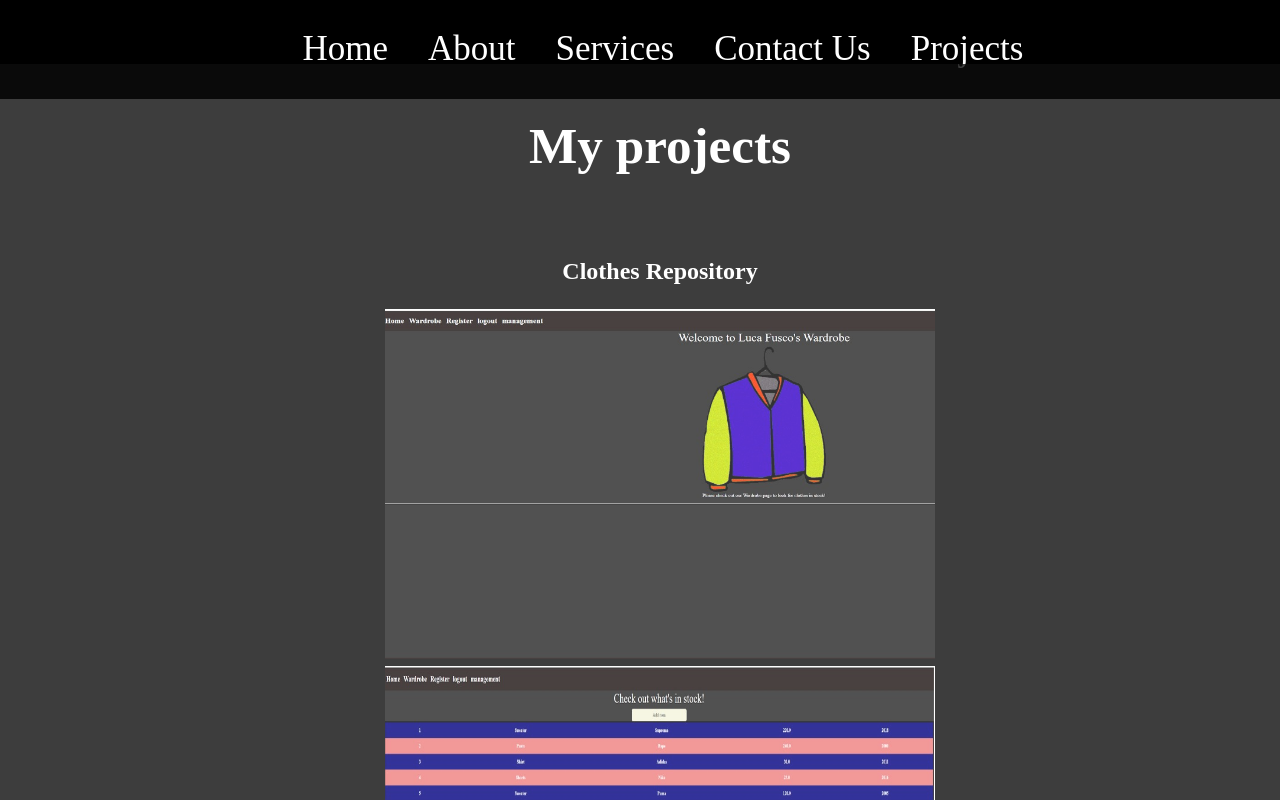
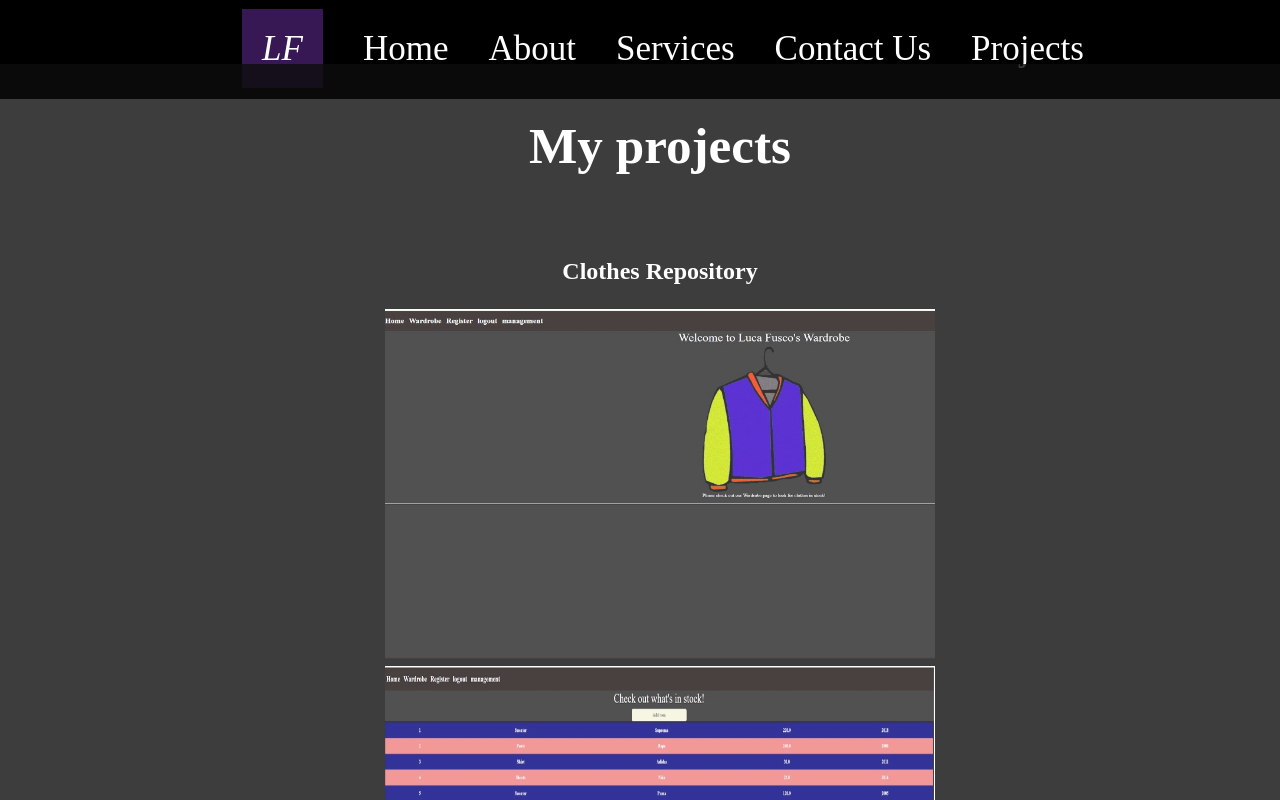
Before and after one commit to LucaFuscoCentennial/portfolio, a React (Vite) app: page /project in a window 1280 px wide. Shown: the top 800 px of the page. Built offline with nearby package versions, Linux system fonts and the light colour scheme.

Commit message:
Thrid  commit

```diff
--- a/components/Layout.jsx
+++ b/components/Layout.jsx
@@ -8,6 +8,7 @@ export default function Layout(){
     return(
       <div>
         <nav className="navb">
+        <Link to="/"><a className="logo">LF</a></Link>
         <Link to="/" >Home</Link>
         <Link to="/about" >About</Link>
         <Link to="/services" >Services</Link>
--- a/src/App.css
+++ b/src/App.css
@@ -122,3 +122,11 @@ opacity: 80%;
 width: 100%;
 height: 300%;
 }
+.logo{
+text-align: left;
+background-color: rgb(55, 24, 85);
+position: relative;
+margin: auto;
+font-style: italic;
+font-family: 'Times New Roman', Times, serif;
+}
```
